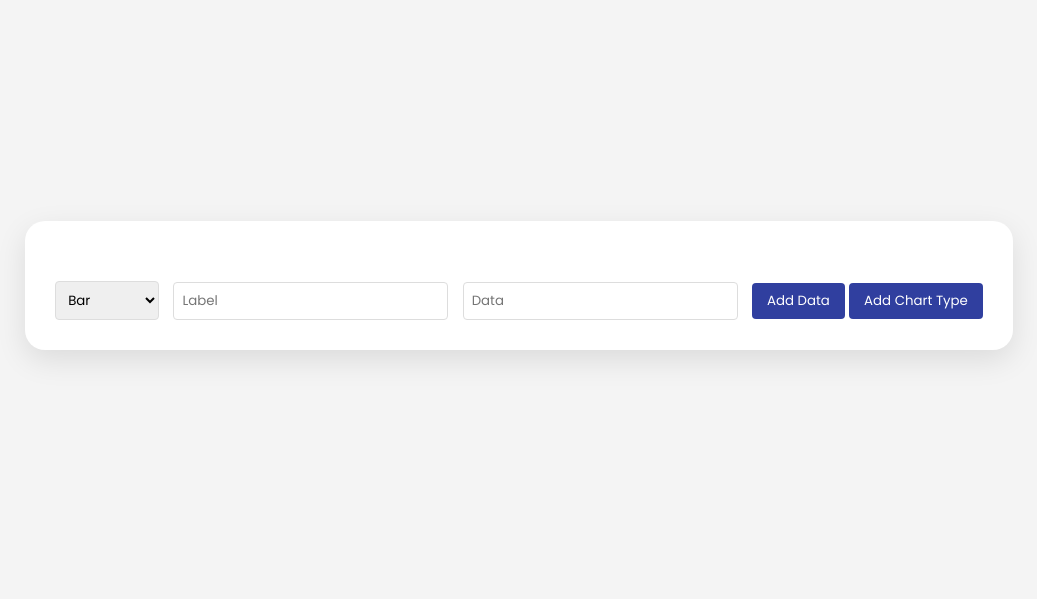
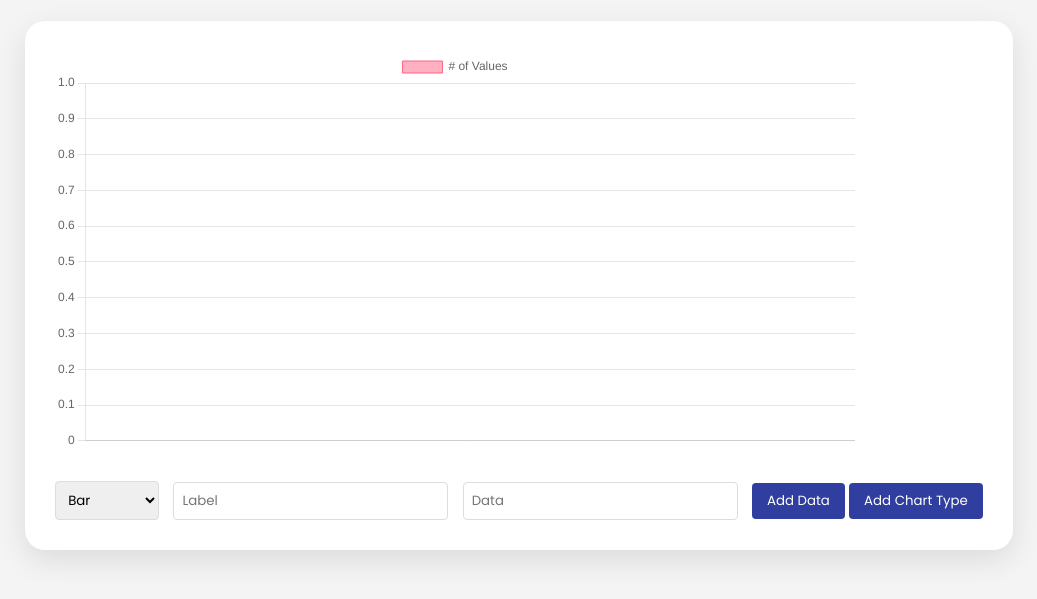
Before and after one commit to SebasIMM/Chart_Generator, a plain HTML site: page index.html in a window 1280 px wide. Shown: the part 115-714 px from the top of the page, without its empty margins (121-1158 px from the left). Drawn offline with nearby package versions, Linux system fonts and the light colour scheme.

Commit message:
fixed: minor bugs in JS and in HTML CLASS canvas-container by ID

```diff
--- a/index.html
+++ b/index.html
@@ -9,11 +9,11 @@
 <body>
     <div class="container">
         <div class="chart-container">
-            <div class="canvas-container"></div>
+            <div id="canvas-container"></div>
         </div>
 
         <div class="controls">
-            <select name="" id="chartType" class="select">
+            <select id="chartType" class="select">
                 <option value="bar">Bar</option>
                 <option value="line">Line</option>
                 <option value="pie">Pie</option>
--- a/script.js
+++ b/script.js
@@ -4,20 +4,20 @@ let chartData = {
         label: '# of Values',
         data: [],
         backgroundColor: [
-            'grba(255, 99, 132, 0.5)',
-            'grba(54, 162, 235, 0.5)',
-            'grba(255, 206, 86, 0.5)',
-            'grba(75, 192, 192, 0.5)',
-            'grba(153, 102, 255, 0.5)',
-            'grba(255, 159, 64, 0.5)'
+            'rgba(255, 99, 132, 0.5)',
+            'rgba(54, 162, 235, 0.5)',
+            'rgba(255, 206, 86, 0.5)',
+            'rgba(75, 192, 192, 0.5)',
+            'rgba(153, 102, 255, 0.5)',
+            'rgba(255, 159, 64, 0.5)'
         ],
         borderColor: [
-            'grba(255, 99, 132, 1)',
-            'grba(54, 162, 235, 1)',
-            'grba(255, 206, 86, 1)',
-            'grba(75, 192, 192, 1)',
-            'grba(153, 102, 255, 1)',
-            'grba(255, 159, 64, 1)'
+            'rgba(255, 99, 132, 1)',
+            'rgba(54, 162, 235, 1)',
+            'rgba(255, 206, 86, 1)',
+            'rgba(75, 192, 192, 1)',
+            'rgba(153, 102, 255, 1)',
+            'rgba(255, 159, 64, 1)'
         ],
         borderWidth: 1
     }]
@@ -41,11 +41,7 @@ function createChart(type, height = 400) {
             },
             onClick: (event, activeElements) => {
                 if (activeElements.length > 0) {
-                    const {
-                        datasetIndex,
-                        index
-                    } =
-                        activeElements[0];
+                    const { datasetIndex, index } = activeElements[0];
                     removeData(datasetIndex, index)
                 }
             },
@@ -59,7 +55,7 @@ function createChart(type, height = 400) {
             }
         }
     });
-}
+};
 
 let myChart = createChart('bar')
 
```
